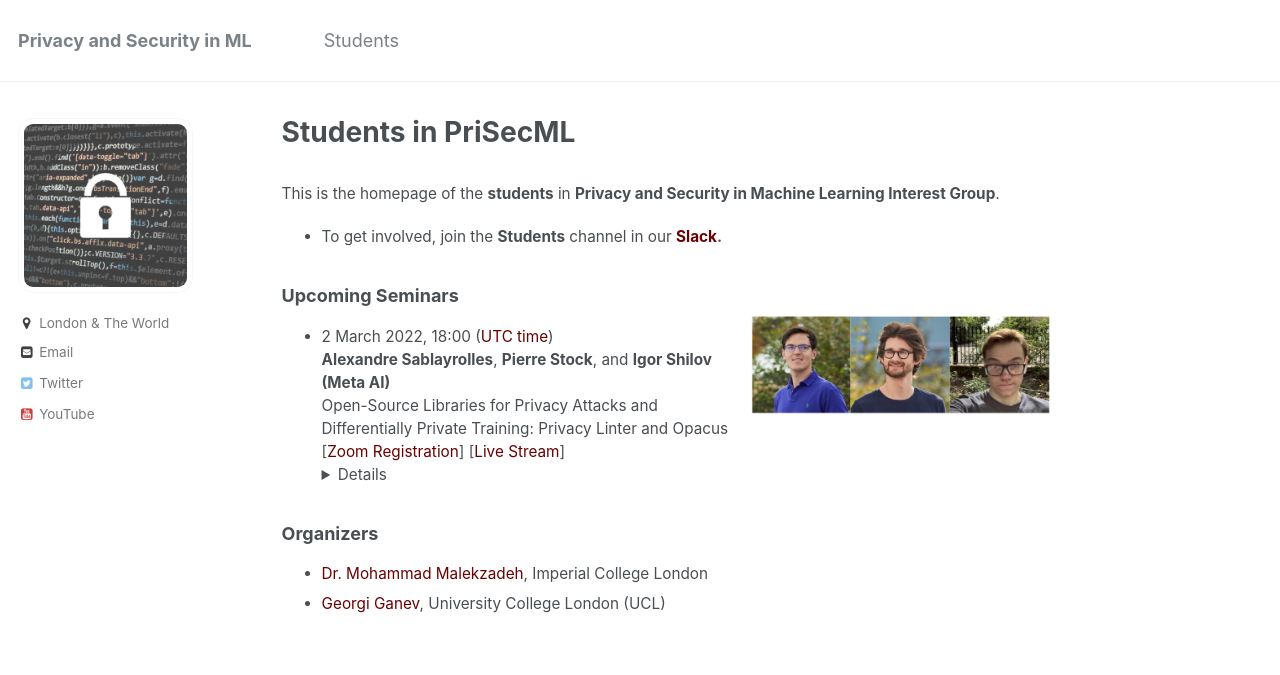
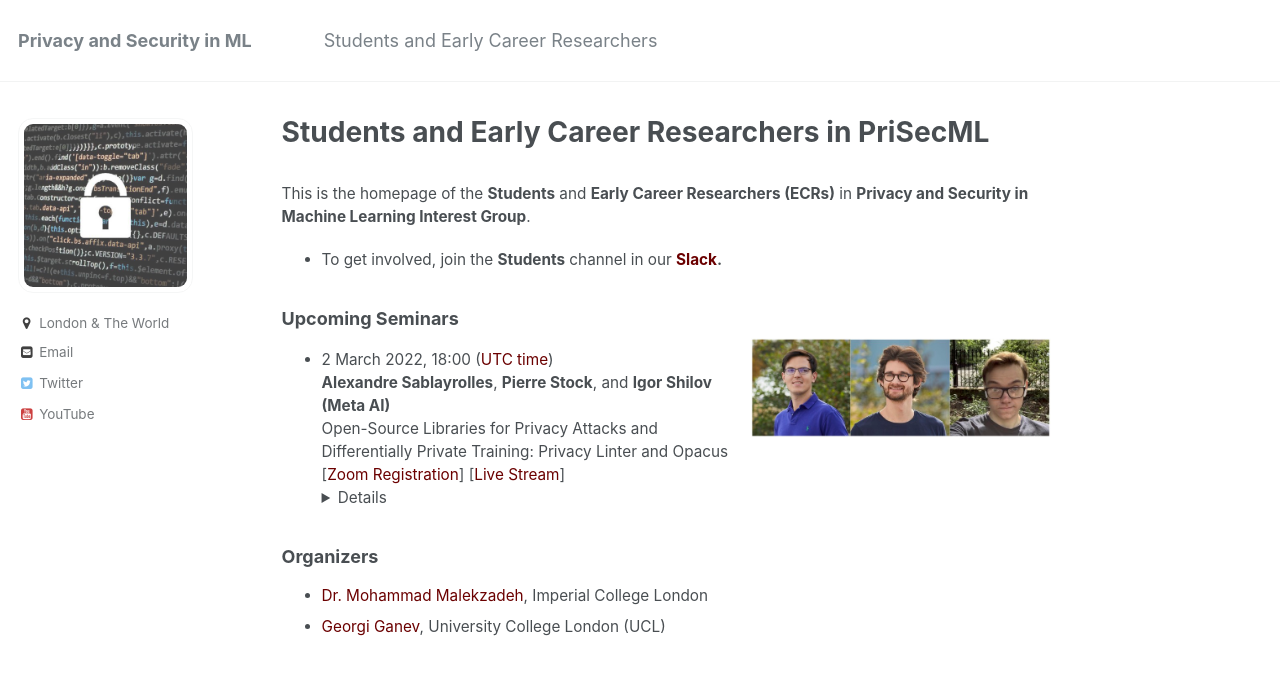
Before and after one commit to prisec-ml/prisec-ml.github.io, a Jekyll site: the page built from _pages/students.md, in a window 1280 px wide. Shown: the top 675 px of the page. Built offline with Jekyll 4.4.1, drawn with Linux system fonts in a browser that asks for light colours.

Commit message:
Minor Modifications
I changed `Students' to `Students and ECRs'

```diff
--- a/_data/navigation.yml
+++ b/_data/navigation.yml
@@ -1,4 +1,4 @@
 # main links links
 main:
-  - title: "Students"
-    url: /students/
+  - title: "Students and Early Career Researchers"
+    url: /students_and_ecrs/
--- a/_pages/students.md
+++ b/_pages/students.md
@@ -1,11 +1,11 @@
 ---
 layout: single
-title: "Students in PriSecML"
-permalink: /students/
+title: "Students and Early Career Researchers in PriSecML"
+permalink: /students_and_ecrs/
 author_profile: true
 ---
 
-<br>This is the homepage of the **students** in **Privacy and Security in Machine Learning Interest Group**.
+<br>This is the homepage of the **Students** and **Early Career Researchers (ECRs)** in **Privacy and Security in Machine Learning Interest Group**.
 
 - To get involved, join the **Students** channel in our **[Slack](https://join.slack.com/t/prisec-ml/shared_invite/zt-13in0oipd-FZcmFJ0r~_0D_xp3yIFuRA).**
 
```
